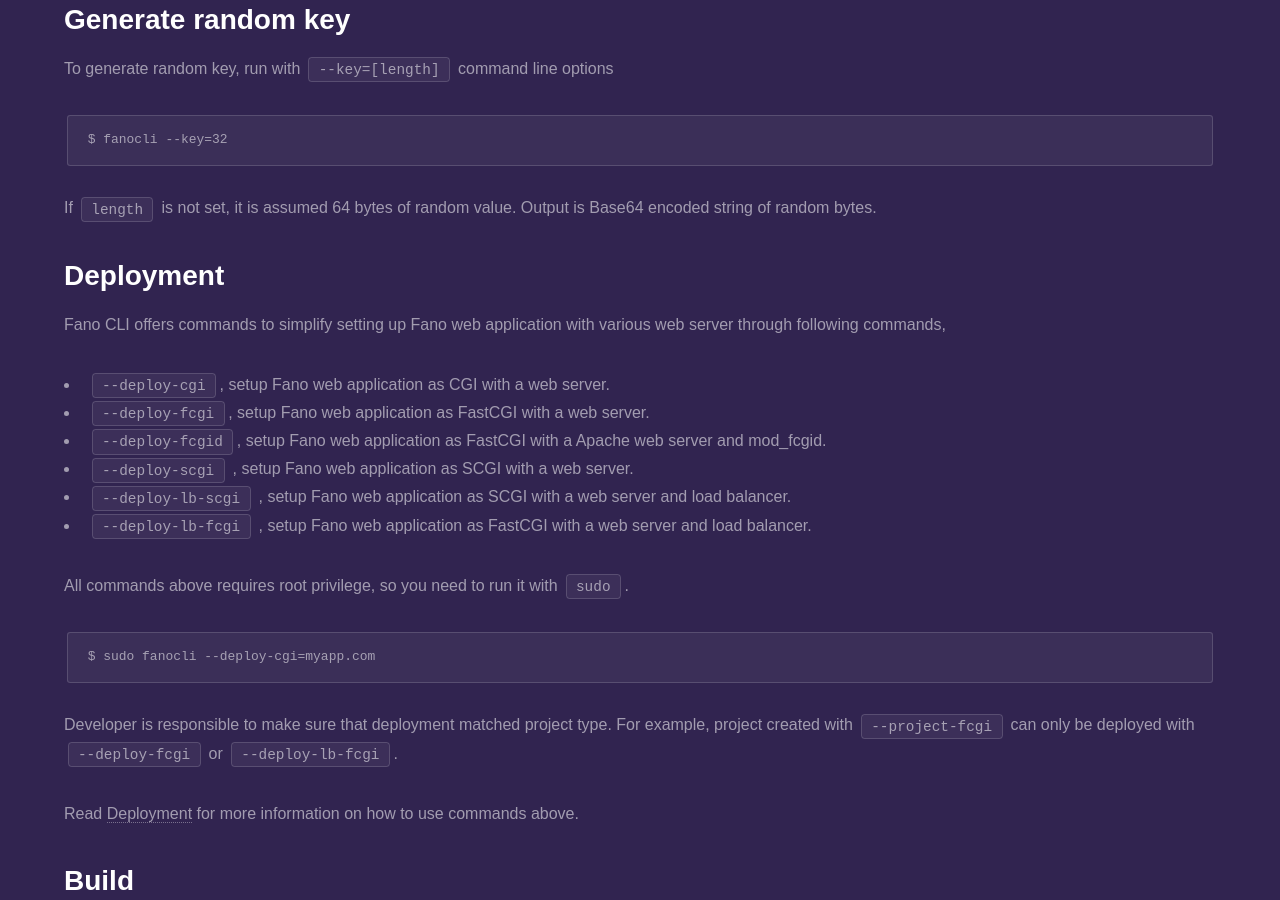
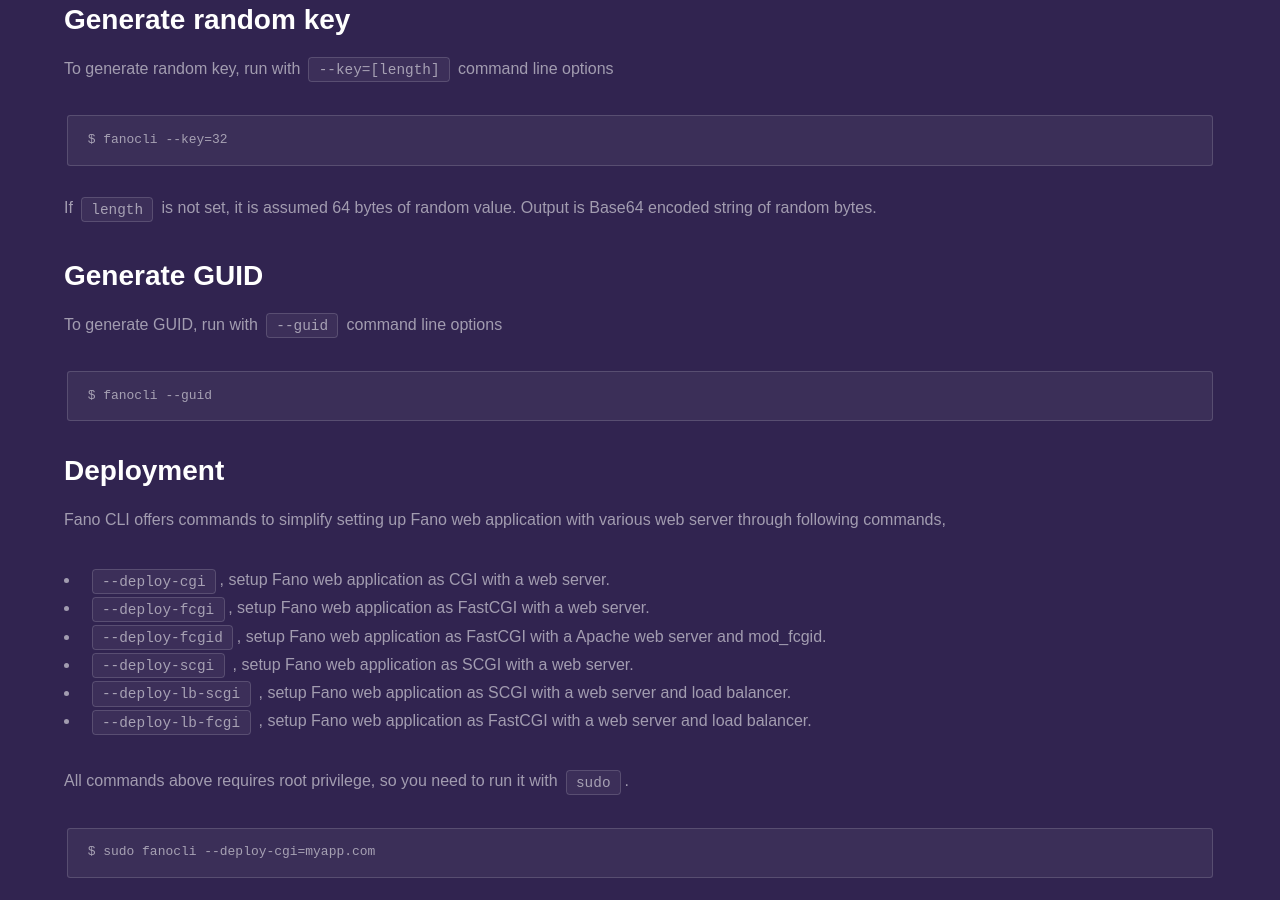
Before and after one commit to fanoframework/fanoframework.github.io, a Jekyll site: the page built from scaffolding-with-fano-cli/index.md, in a window 1280 px wide and 900 px high, scrolled down 7663 px. Built offline with Jekyll 4.4.1, drawn with Linux system fonts in a browser that asks for light colours; our own code applies the rules of GitHub Pages for plain Markdown files.

Commit message:
add content about generating GUID tool

````diff
--- a/scaffolding-with-fano-cli/index.md
+++ b/scaffolding-with-fano-cli/index.md
@@ -313,6 +313,14 @@
 
 If `length` is not set, it is assumed 64 bytes of random value. Output is Base64 encoded string of random bytes.
 
+## Generate GUID
+
+To generate GUID, run with  `--guid` command line options
+
+```
+$ fanocli --guid
+```
+
 ## Deployment
 
 Fano CLI offers commands to simplify setting up Fano web application with various web server through following commands,
````
